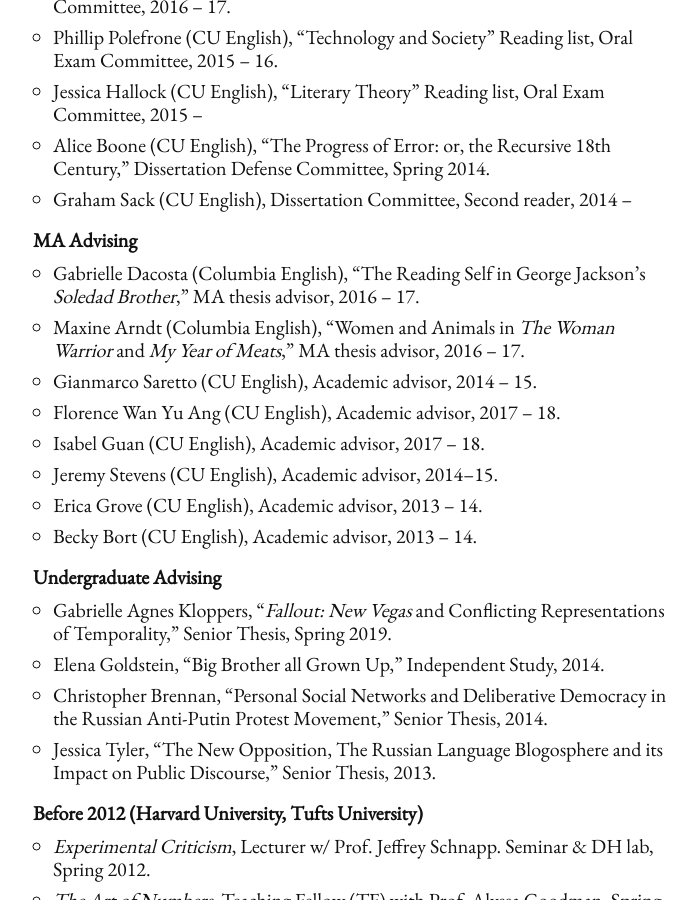
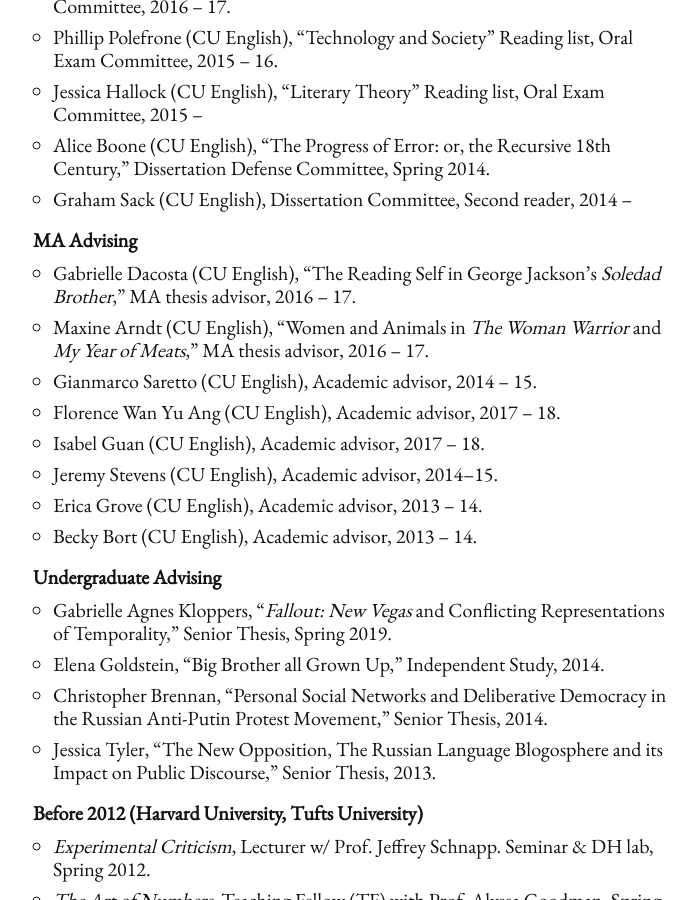
Before and after one commit to denten/denten.github.io, a Jekyll site: the page built from _pages/teaching.md, in a window 1280 px wide and 900 px high, scrolled down 2394 px. Shown: the whole window, without its empty margins (287-983 px from the left). Built offline with Jekyll 4.4.1, drawn with Linux system fonts in a browser that asks for light colours.

Commit message:
update teaching and publications

```diff
--- a/_includes/CV/03-teaching.md
+++ b/_includes/CV/03-teaching.md
@@ -106,9 +106,9 @@ University Writing Center.
 
 ### MA Advising
 
-- Gabrielle Dacosta (Columbia English), "The Reading Self in George Jackson’s *Soledad
+- Gabrielle Dacosta (CU English), "The Reading Self in George Jackson’s *Soledad
   Brother*," MA thesis advisor, 2016 -- 17.
-- Maxine Arndt (Columbia English), "Women and Animals in *The Woman Warrior* and *My Year of
+- Maxine Arndt (CU English), "Women and Animals in *The Woman Warrior* and *My Year of
   Meats*," MA thesis advisor, 2016 -- 17.
 - Gianmarco Saretto (CU English), Academic advisor, 2014 -- 15.
 - Florence Wan Yu Ang (CU English), Academic advisor, 2017 -- 18.
```
Also changed, not shown: _includes/CV/04-publications.md (+1 -1 lines).
